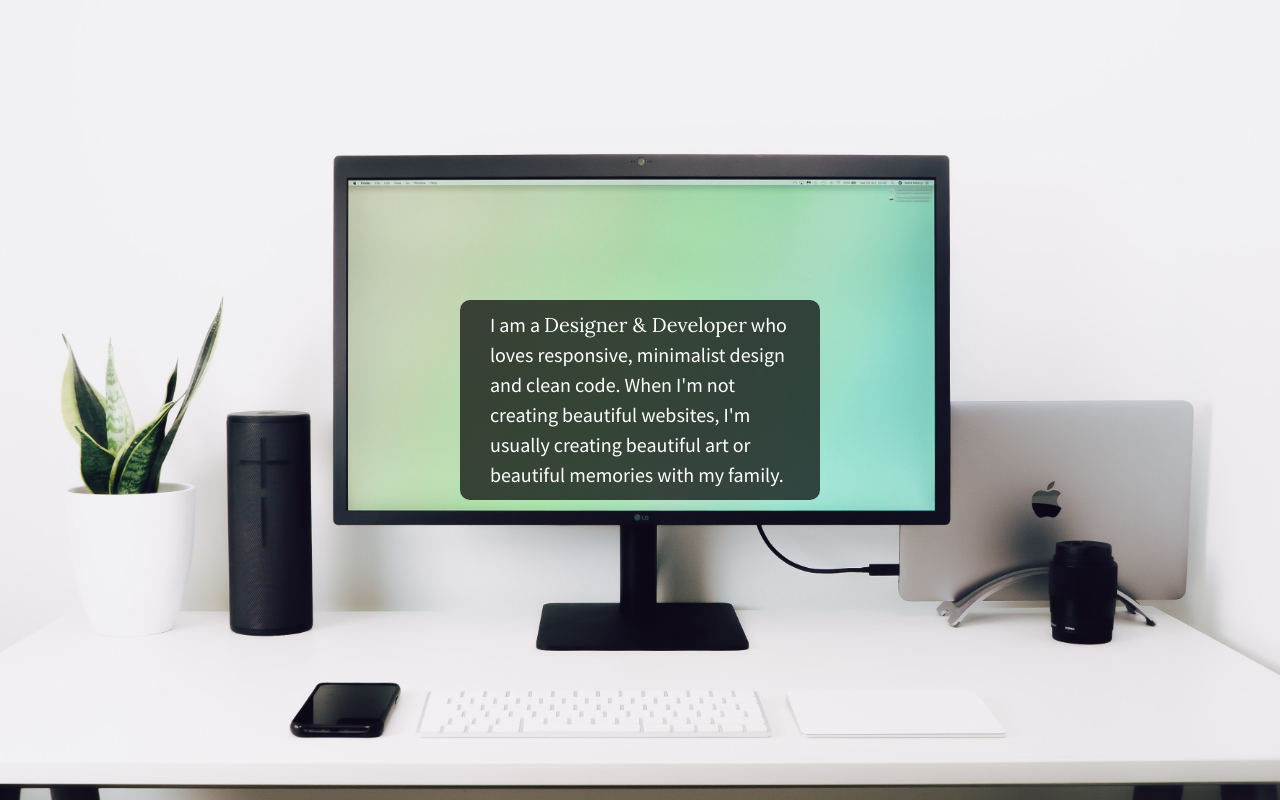
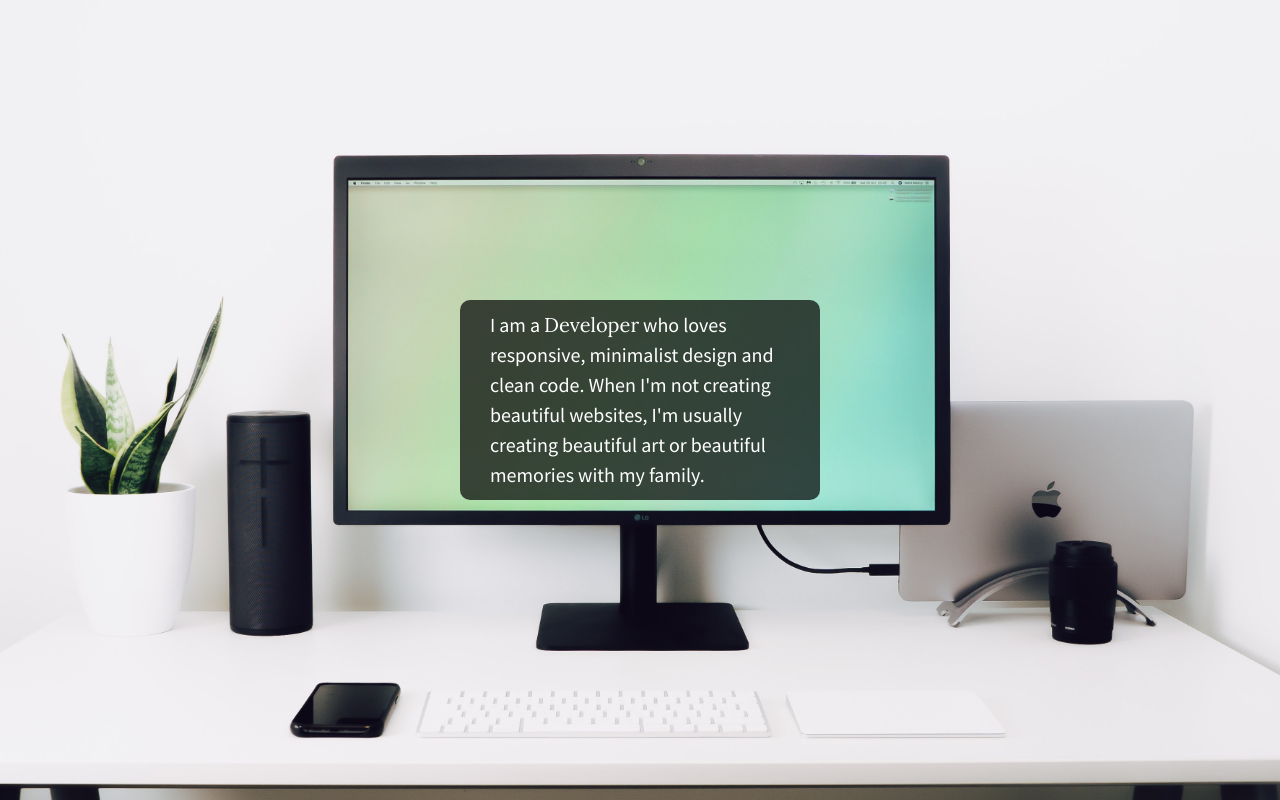
Before and after one commit to crystalannco/flexbox-practice, a plain HTML site: page index.html in a window 1280 px wide. Drawn offline with nearby package versions, Linux system fonts and the light colour scheme.

Commit message:
Changed text box

```diff
--- a/index.html
+++ b/index.html
@@ -25,7 +25,7 @@
 
         <section class="wrapper">
             <div id="content">
-                <p>I am a <span> Designer & Developer</span> who loves responsive, minimalist design and clean code. When I'm not creating beautiful websites, I'm usually creating beautiful art or beautiful memories with my family. </p>
+                <p>I am a <span>Developer</span> who loves responsive, minimalist design and clean code. When I'm not creating beautiful websites, I'm usually creating beautiful art or beautiful memories with my family. </p>
             </div>
         </section>
 
```
